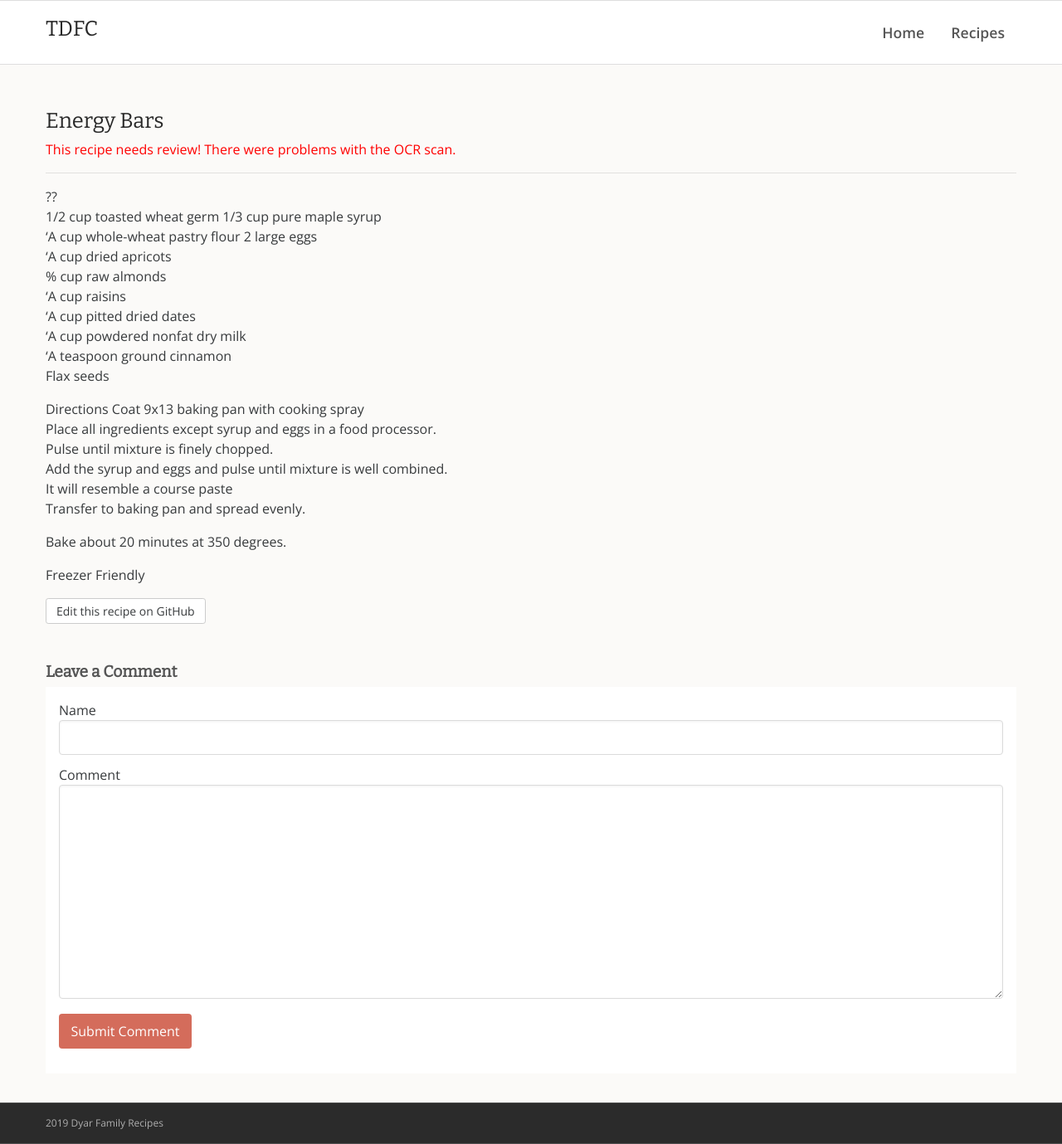
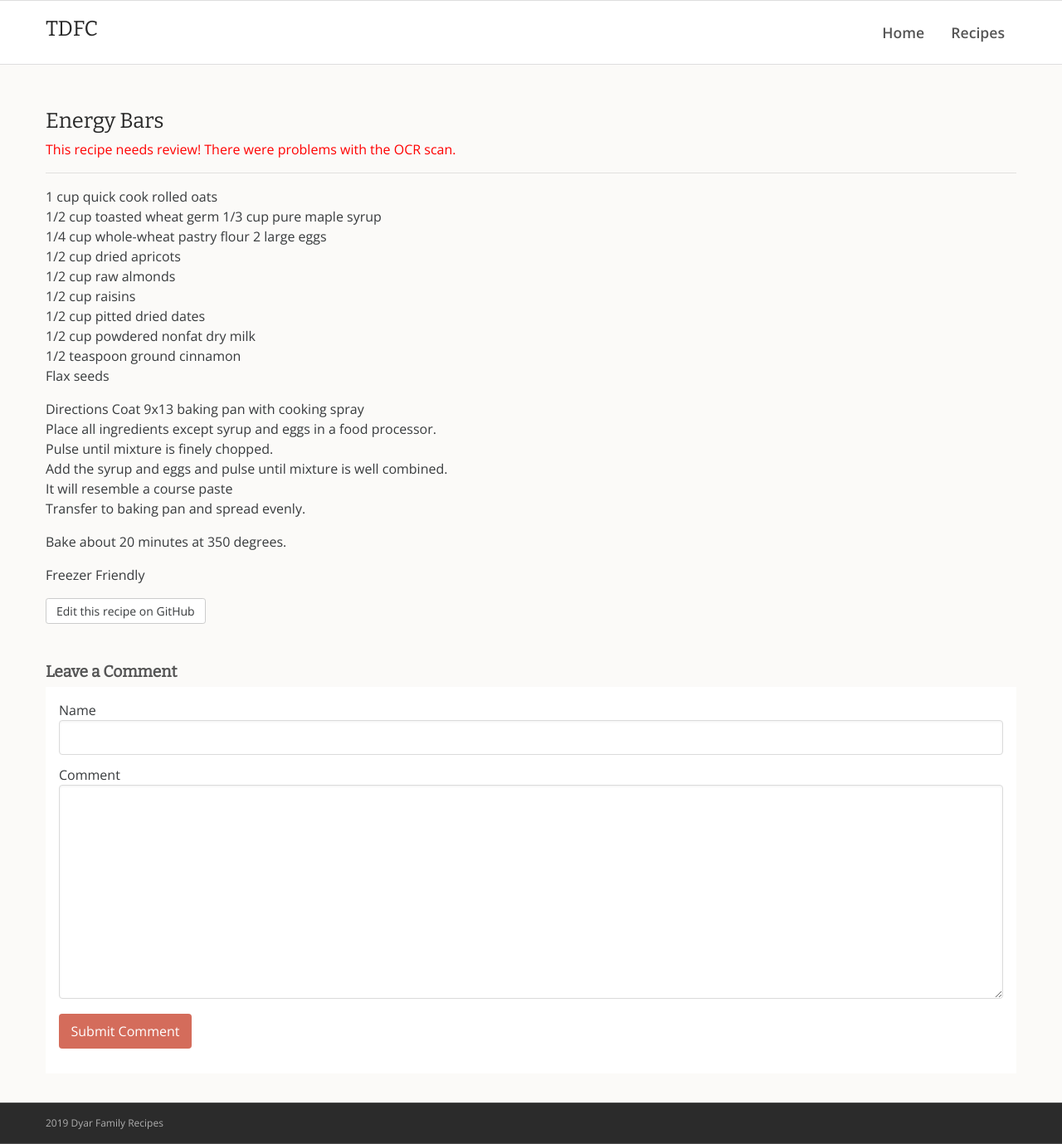
Before and after one commit to rdyar/tdfc, a Jekyll site: the page built from _odds-and-ends/energy-bars.md, in a window 1280 px wide and 1379 px high. Shown: the whole window at 83% size. Built offline with Jekyll 4.4.1, drawn with Linux system fonts in a browser that asks for light colours.

Commit message:
Update energy-bars.md
fixed measurements

```diff
--- a/_odds-and-ends/energy-bars.md
+++ b/_odds-and-ends/energy-bars.md
@@ -2,15 +2,17 @@
 s: r
 ---
 
-??
-1/2 cup toasted wheat germ 1/3 cup pure maple syrup
-'A cup whole-wheat pastry flour 2 large eggs
-'A cup dried apricots
-% cup raw almonds
-'A cup raisins
-'A cup pitted dried dates
-'A cup powdered nonfat dry milk
-'A teaspoon ground cinnamon
+1 cup quick cook rolled oats
+1/2 cup toasted wheat germ
+1/3 cup pure maple syrup
+1/4 cup whole-wheat pastry flour
+2 large eggs
+1/2 cup dried apricots
+1/2 cup raw almonds
+1/2 cup raisins
+1/2 cup pitted dried dates
+1/2 cup powdered nonfat dry milk
+1/2 teaspoon ground cinnamon
 Flax seeds
 
 Directions
```
